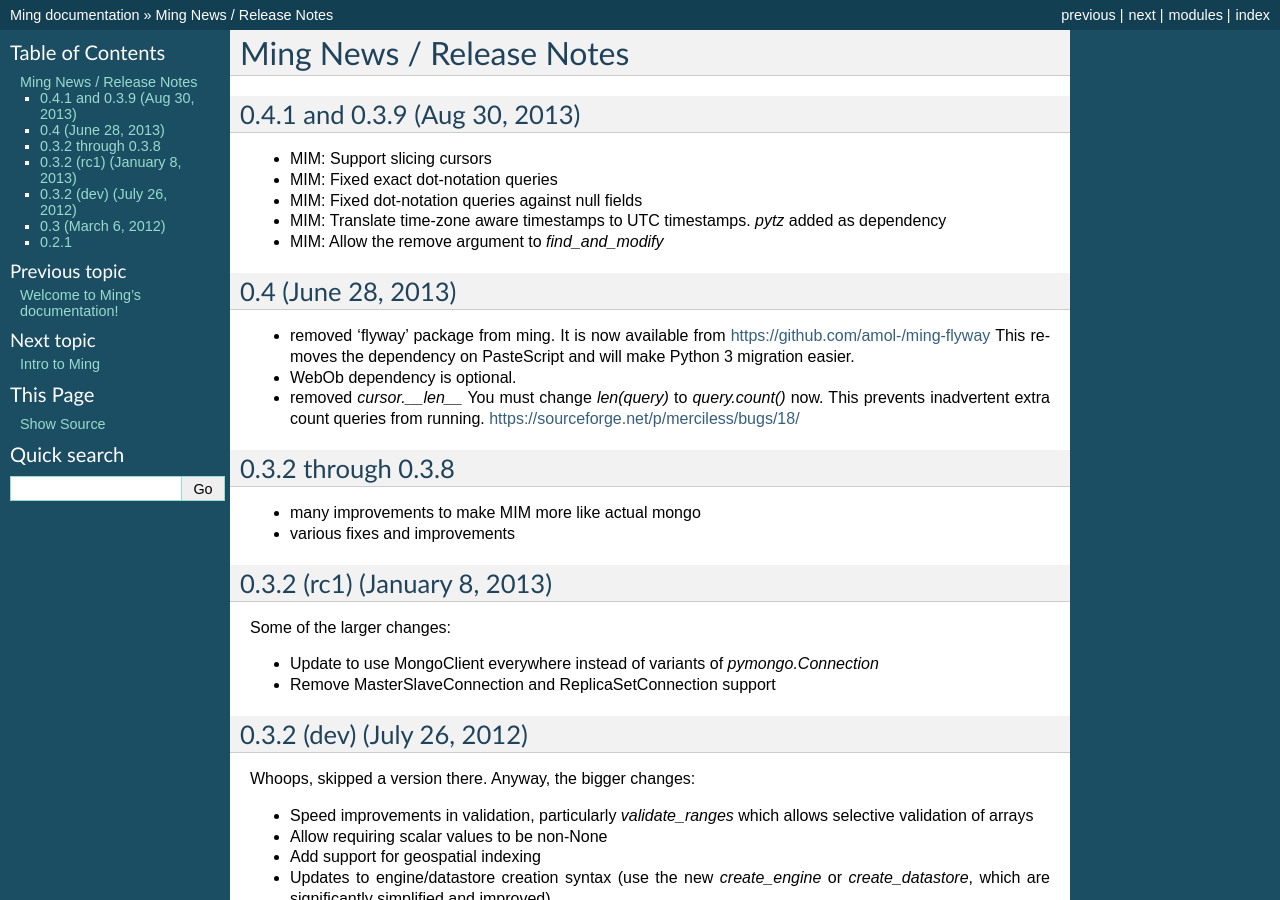
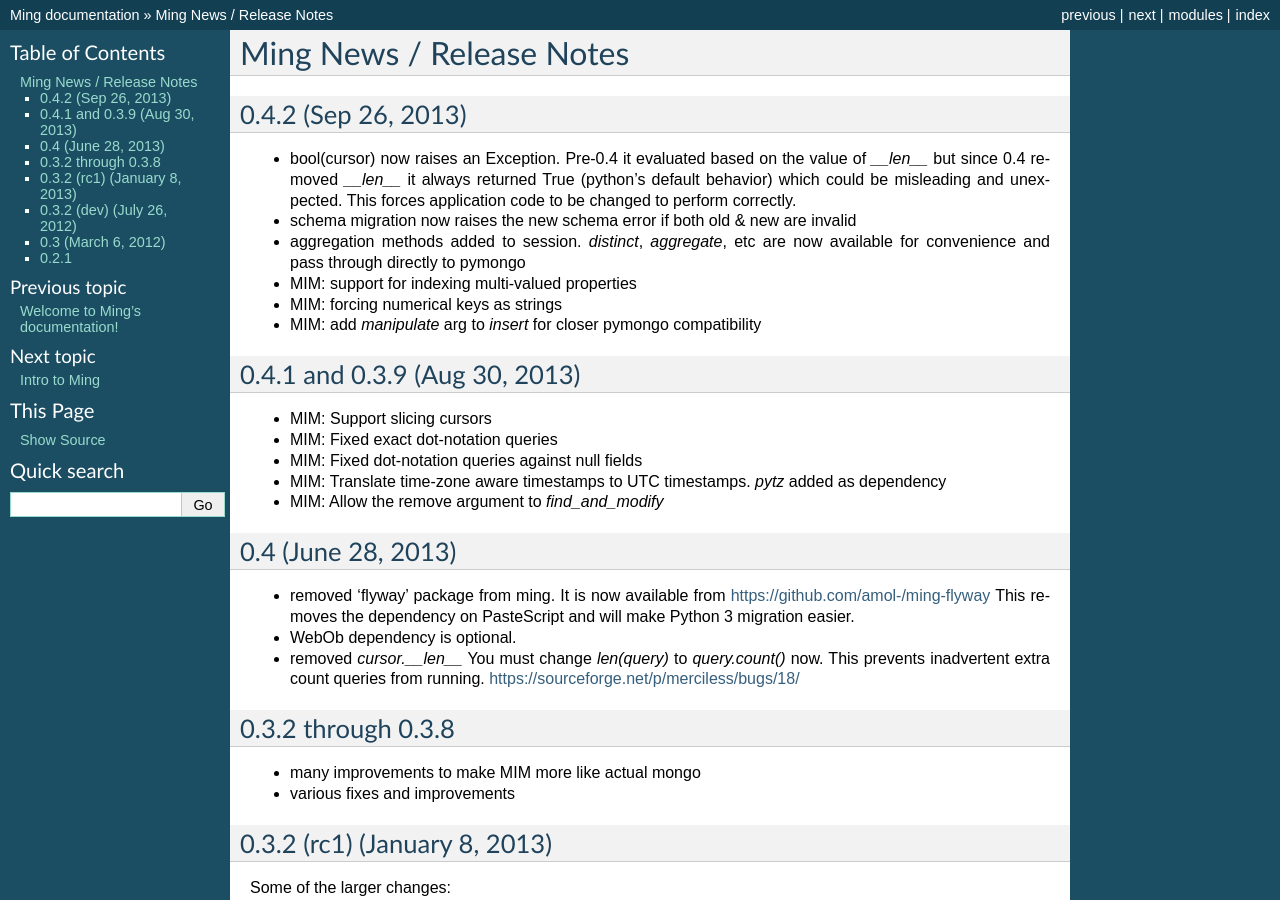
Before and after one commit to TurboGears/Ming, a Sphinx documentation site: the page built from docs/news.rst, in a window 1280 px wide and 900 px high. Built offline with Sphinx 7.4.7, drawn with Linux system fonts in a browser that asks for light colours.

Commit message:
update news & version for 0.4.2

```diff
--- a/docs/news.rst
+++ b/docs/news.rst
@@ -1,5 +1,18 @@
 Ming News / Release Notes
 =====================================
+
+0.4.2 (Sep 26, 2013)
+------------------------------------------------
+* bool(cursor) now raises an Exception.  Pre-0.4 it evaluated based on the value
+  of `__len__` but since 0.4 removed `__len__` it always returned True (python's default
+  behavior) which could be misleading and unexpected.  This forces application code to
+  be changed to perform correctly.
+* schema migration now raises the new schema error if both old & new are invalid
+* aggregation methods added to session.  `distinct`, `aggregate`, etc are now available
+  for convenience and pass through directly to pymongo
+* MIM: support for indexing multi-valued properties
+* MIM: forcing numerical keys as strings
+* MIM: add `manipulate` arg to `insert` for closer pymongo compatibility
 
 0.4.1 and 0.3.9 (Aug 30, 2013)
 ------------------------------------------------
--- a/ming/version.py
+++ b/ming/version.py
@@ -1,2 +1,2 @@
-__version_info__ = ('0', '4', '1')
+__version_info__ = ('0', '4', '2')
 __version__='.'.join(__version_info__)
```
